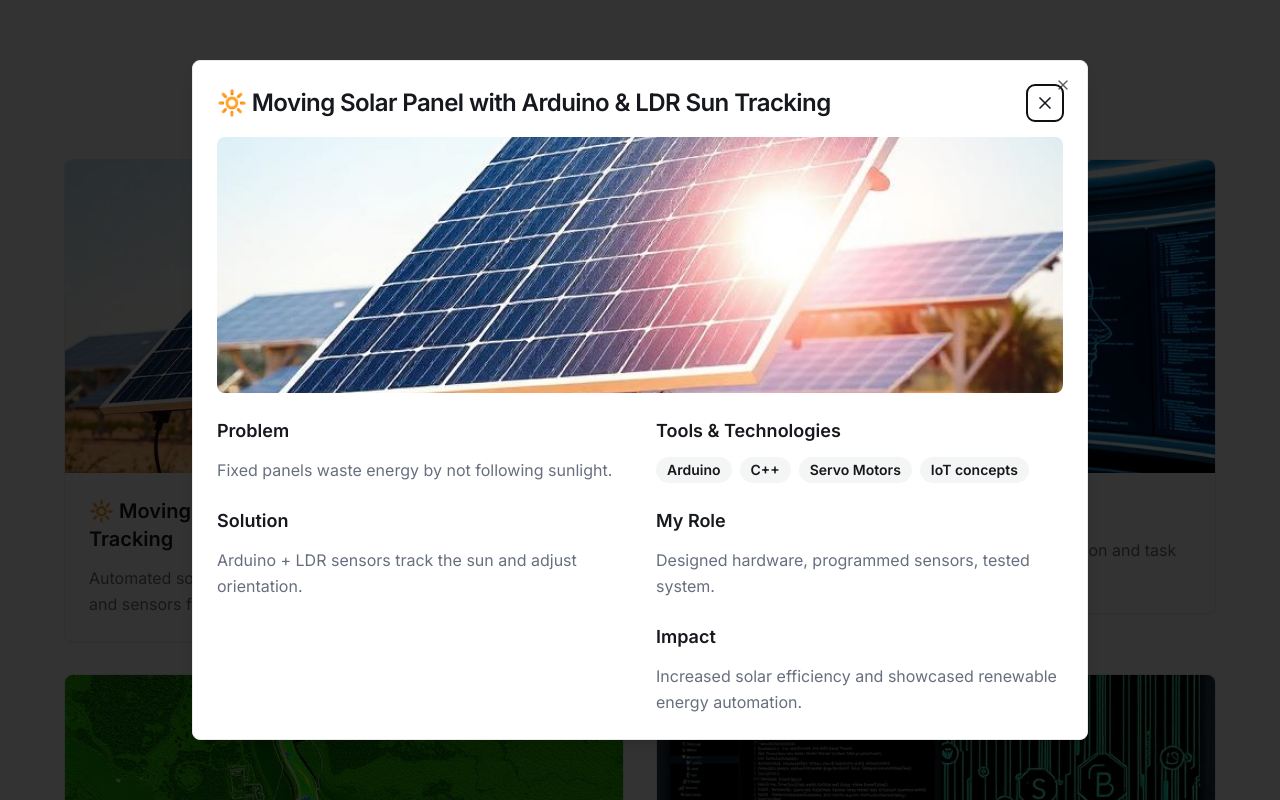
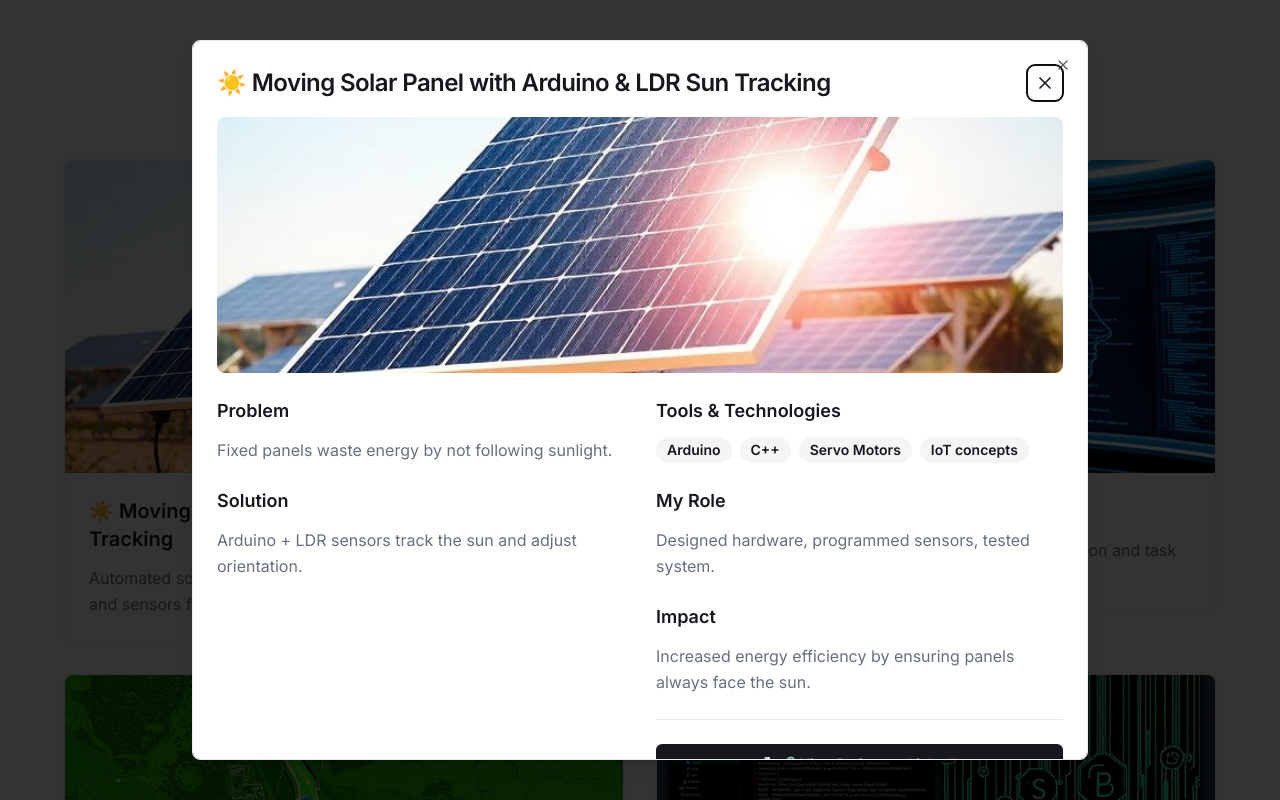
Before and after one commit to aayush-sharma2605/aayush-folio-spark, a React (Vite) app: page / in a window 1280 px wide. Both pictures are taken after a click on the element 344 px from the left and 1731 px from the top of the page. Shown: the part 1331-2131 px from the top of the page. Built offline with nearby package versions, Linux system fonts and the light colour scheme.

Commit message:
Add solar panel project card
Add a project showcase card for the "Moving Solar Panel with Arduino & LDR Sun Tracking" project. Includes title, image, problem, solution, tools, role, impact, and a LinkedIn link.

```diff
--- a/src/components/ProjectModal.tsx
+++ b/src/components/ProjectModal.tsx
@@ -1,6 +1,7 @@
 import { Dialog, DialogContent, DialogHeader, DialogTitle } from "@/components/ui/dialog";
 import { Badge } from "@/components/ui/badge";
-import { X } from "lucide-react";
+import { Button } from "@/components/ui/button";
+import { X, ExternalLink } from "lucide-react";
 
 interface ProjectDetails {
   id: string;
@@ -12,6 +13,7 @@ interface ProjectDetails {
   tools: string[];
   role: string;
   impact: string;
+  linkedinUrl?: string;
 }
 
 interface ProjectModalProps {
@@ -83,6 +85,17 @@ export const ProjectModal = ({ project, isOpen, onClose }: ProjectModalProps) =>
                 <h3 className="text-lg font-semibold text-foreground mb-3">Impact</h3>
                 <p className="text-muted-foreground leading-relaxed">{project.impact}</p>
               </div>
+
+              {project.linkedinUrl && (
+                <div className="pt-6 border-t border-border">
+                  <Button asChild className="w-full gap-2">
+                    <a href={project.linkedinUrl} target="_blank" rel="noopener noreferrer">
+                      <ExternalLink className="h-4 w-4" />
+                      🔗 View Project on LinkedIn
+                    </a>
+                  </Button>
+                </div>
+              )}
             </div>
           </div>
         </div>
--- a/src/pages/Portfolio.tsx
+++ b/src/pages/Portfolio.tsx
@@ -14,14 +14,15 @@ import hackingImage from "@/assets/hacking-project.jpg";
 const projects = [
   {
     id: "solar-panel",
-    title: "🔆 Moving Solar Panel with Arduino & LDR Sun Tracking",
+    title: "☀️ Moving Solar Panel with Arduino & LDR Sun Tracking",
     shortDescription: "Automated solar panel system that tracks sunlight using Arduino and sensors for maximum efficiency.",
     image: solarPanelImage,
     problem: "Fixed panels waste energy by not following sunlight.",
     solution: "Arduino + LDR sensors track the sun and adjust orientation.",
     tools: ["Arduino", "C++", "Servo Motors", "IoT concepts"],
     role: "Designed hardware, programmed sensors, tested system.",
-    impact: "Increased solar efficiency and showcased renewable energy automation."
+    impact: "Increased energy efficiency by ensuring panels always face the sun.",
+    linkedinUrl: "https://www.linkedin.com/posts/aayush-sharma-52b9b0324_smart-india-hackathon-2024-activity-7322839252638019584-ZsHi?utm_source=share&utm_medium=member_desktop&rcm=ACoAAFIEafMBjlISKYpA5_OAf1tFiPr1p53_U38"
   },
   {
     id: "jarvis",
```
